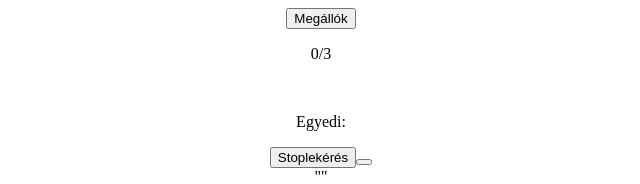
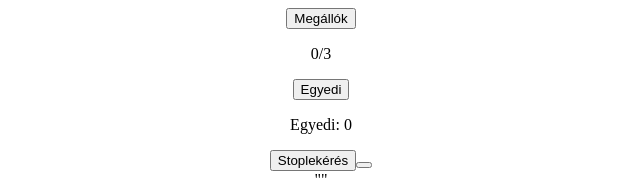
Before and after one commit to farkidev/bkkstat, an Angular app: page / in a window 1280 px wide. Shown: the top 184 px of the page, without its empty margins (319-959 px from the left). Built offline with nearby package versions, Linux system fonts and the light colour scheme.

Commit message:
distinc stopids

```diff
--- a/src/app/app.component.html
+++ b/src/app/app.component.html
@@ -4,8 +4,11 @@
       <button type="button" (click)="getStopIds()">Megállók</button>
       <p>{{stopsReadyCount}}/{{routeIds.length}}</p>
       <p *ngFor="let ids of stopIds">{{ids}}</p>
-      <br>
-      <p>Egyedi: {{distinctStopIds}}</p>
+
+  </div>
+  <div>
+      <button type="button" (click)="getDistinctIds()">Egyedi</button>
+      <p>Egyedi: {{distinctStopIds.length}} {{distinctStopIds}}</p>
   </div>
   <button type="button">Stoplekérés</button>
   <button type="button"></button>
--- a/src/app/app.component.ts
+++ b/src/app/app.component.ts
@@ -28,6 +28,22 @@ export class AppComponent implements OnInit {
           this.stopIds.push(rs.stopIds);
         });
         this.stopsReadyCount++;
+        // if (this.stopsReadyCount === this.routeIds.length) {
+        //   this.getDistinctIds();
+
+        //   console.log(this.distinctStopIds);
+        // }
+      });
+    });
+  }
+
+  private getDistinctIds() {
+    this.stopIds.forEach(ids => {
+      ids.forEach(id => {
+        if (this.distinctStopIds.some(di => di === id) === false) {
+          this.distinctStopIds.push(id);
+          // console.log(this.distinctStopIds);
+        }
       });
     });
   }
```
